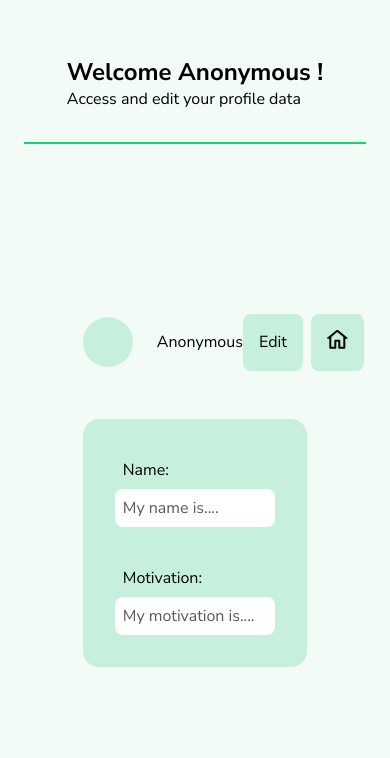
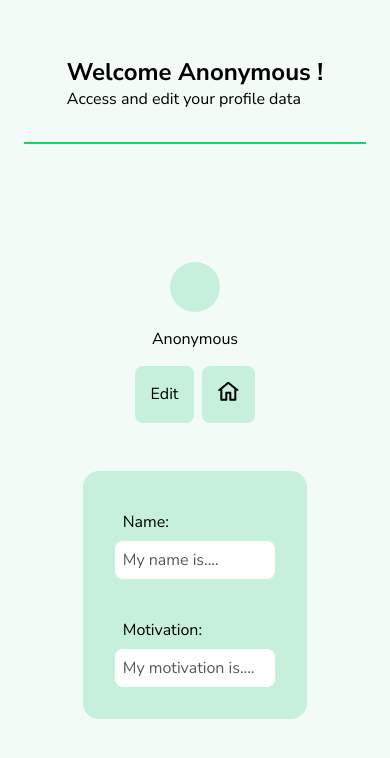
Before and after one commit to Haveadream1/trading-journal, a React (Vite) app: page /profile in a window 390 px wide. Shown: the top 758 px of the page. Built offline with nearby package versions, Linux system fonts and the light colour scheme; no server answers.

Commit message:
style: add responsiveness

```diff
--- a/src/styles/ProfileStyle.css
+++ b/src/styles/ProfileStyle.css
@@ -62,7 +62,6 @@
     border-radius: var(--space-sm);
 }
 
-/* ! CAUTIOUS: when adding responsiveness check here to set a min-width */
 .profile-fieldset {
     font-size: 16px;
     width: 100%;
@@ -93,3 +92,24 @@
 .profile-data-container > * {
     padding: var(--space-sm);
 }
+
+/* Mobile styling */
+@media (max-width: 570px) {
+  .profile-picture-container {
+    flex-direction: column;
+    gap: var(--space-sm);
+    align-items: start;
+  }
+
+  .button-container {
+    justify-content: center;
+  }
+  .picture-container {
+    gap: var(--space-sm);
+    flex-direction: column;
+  }
+  .picture-container,
+  .button-container {
+    width: 100%;
+  }
+}
```
